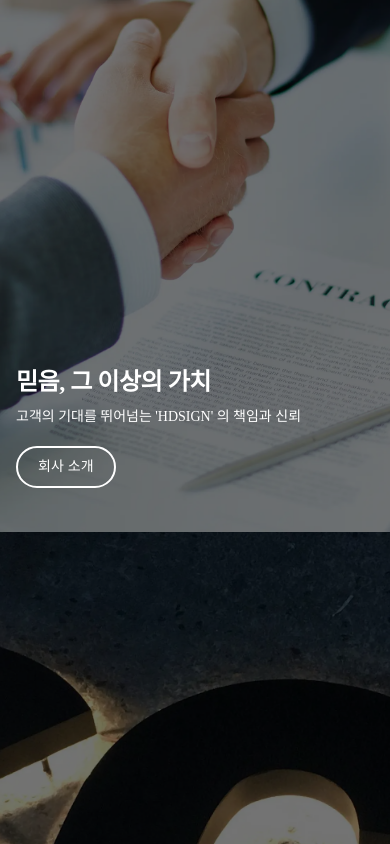
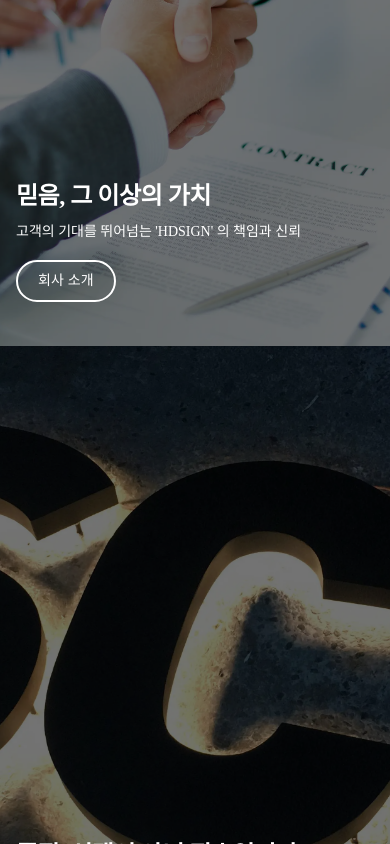
Before and after one commit to gusdn0236/hdsign, a React (Vite) app in the folder frontend/: page / in a window 390 px wide. Shown: the part 1156-2000 px from the top of the page. Built offline with nearby package versions, Linux system fonts and the light colour scheme.

Commit message:
fix: stabilize mobile hero viewport

```diff
--- a/frontend/src/components/home/ContactBannerSection.css
+++ b/frontend/src/components/home/ContactBannerSection.css
@@ -50,6 +50,7 @@
         height: 82vh;
         height: 82svh;
         height: calc(var(--app-vh, 100svh) * 0.82);
+        min-height: calc(var(--app-vh, 100svh) * 0.82);
     }
 
     .contact-bg {
@@ -79,6 +80,7 @@
         height: 78vh;
         height: 78svh;
         height: calc(var(--app-vh, 100svh) * 0.78);
+        min-height: calc(var(--app-vh, 100svh) * 0.78);
     }
     .contact-text {
         left: 16px;
--- a/frontend/src/components/home/HeroSection.css
+++ b/frontend/src/components/home/HeroSection.css
@@ -94,6 +94,7 @@
     height: 100vh;
     height: 100svh;
     height: var(--app-vh, 100svh);
+    min-height: var(--app-vh, 100svh);
   }
 
   .overlay-text {
--- a/frontend/src/components/home/QualityBannerSection.css
+++ b/frontend/src/components/home/QualityBannerSection.css
@@ -49,6 +49,7 @@
         height: 82vh;
         height: 82svh;
         height: calc(var(--app-vh, 100svh) * 0.82);
+        min-height: calc(var(--app-vh, 100svh) * 0.82);
     }
 
     .quality-bg {
@@ -78,6 +79,7 @@
         height: 78vh;
         height: 78svh;
         height: calc(var(--app-vh, 100svh) * 0.78);
+        min-height: calc(var(--app-vh, 100svh) * 0.78);
     }
     .quality-text {
         left: 16px;
--- a/frontend/src/components/home/TrustBannerSection.css
+++ b/frontend/src/components/home/TrustBannerSection.css
@@ -50,6 +50,7 @@
         height: 82vh;
         height: 82svh;
         height: calc(var(--app-vh, 100svh) * 0.82);
+        min-height: calc(var(--app-vh, 100svh) * 0.82);
     }
 
     .trust-bg {
@@ -79,6 +80,7 @@
         height: 78vh;
         height: 78svh;
         height: calc(var(--app-vh, 100svh) * 0.78);
+        min-height: calc(var(--app-vh, 100svh) * 0.78);
     }
     .trust-text {
         left: 16px;
```
